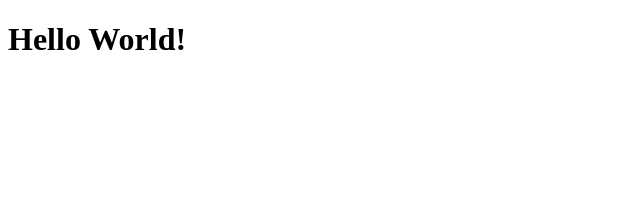
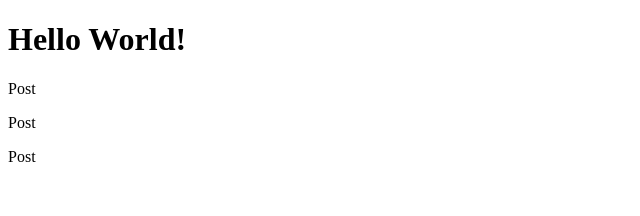
Before and after one commit to JoseGustavoCabralMello/01-fundamentos-reactjs, a React (Vite) app: page / in a window 1280 px wide. Shown: the top 216 px of the page, without its empty margins (0-640 px from the left). Built offline with nearby package versions, Linux system fonts and the light colour scheme.

Commit message:
Componentes

```diff
--- a/src/App.jsx
+++ b/src/App.jsx
@@ -1,7 +1,12 @@
-function App() {
+import { Post } from "./Post"
+
+export function App() {
   return (
-    <h1>Hello World!</h1>
+    <div>
+      <h1>Hello World!</h1>
+      <Post/>
+      <Post/>
+      <Post/>
+    </div>
   )
 }
-
-export default App
--- /dev/null
+++ b/src/Post.jsx
@@ -0,0 +1,3 @@
+export function Post() {
+  return <p>Post</p>
+}
--- a/src/main.jsx
+++ b/src/main.jsx
@@ -1,6 +1,6 @@
 import { StrictMode } from 'react'
 import { createRoot } from 'react-dom/client'
-import App from './App.jsx'
+import { App } from './App.jsx'
 
 
 createRoot(document.getElementById('root')).render(
```
